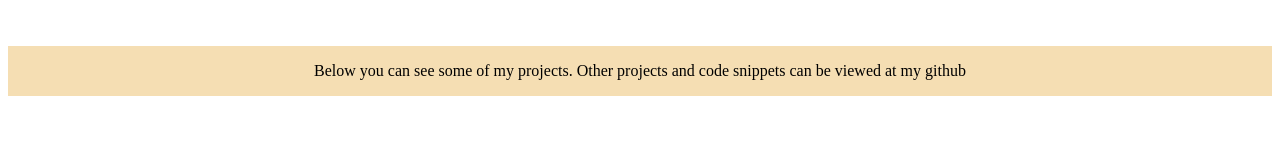
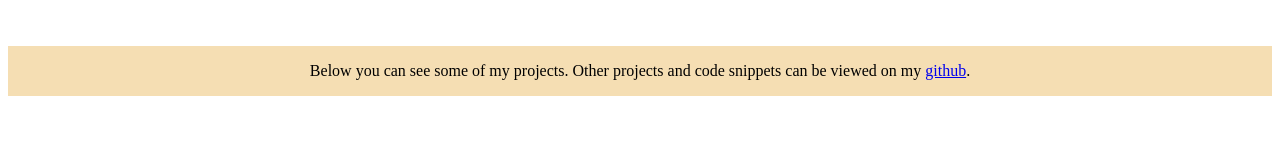
Before and after one commit to sh-islam/landing, a React (Create React App) app: page / in a window 1280 px wide. Shown: the top 160 px of the page. Built offline with nearby package versions, Linux system fonts and the light colour scheme; no server answers.

Commit message:
added link to github

```diff
--- a/src/components/about.js
+++ b/src/components/about.js
@@ -1,7 +1,7 @@
 function About(){
     return(
         <div className="about-container">
-            <p>Below you can see some of my projects. Other projects and code snippets can be viewed at my github</p>
+            <p>Below you can see some of my projects. Other projects and code snippets can be viewed on my <a href="https://github.com/sh-islam">github</a>.</p>
         </div>
     )
 }
```
